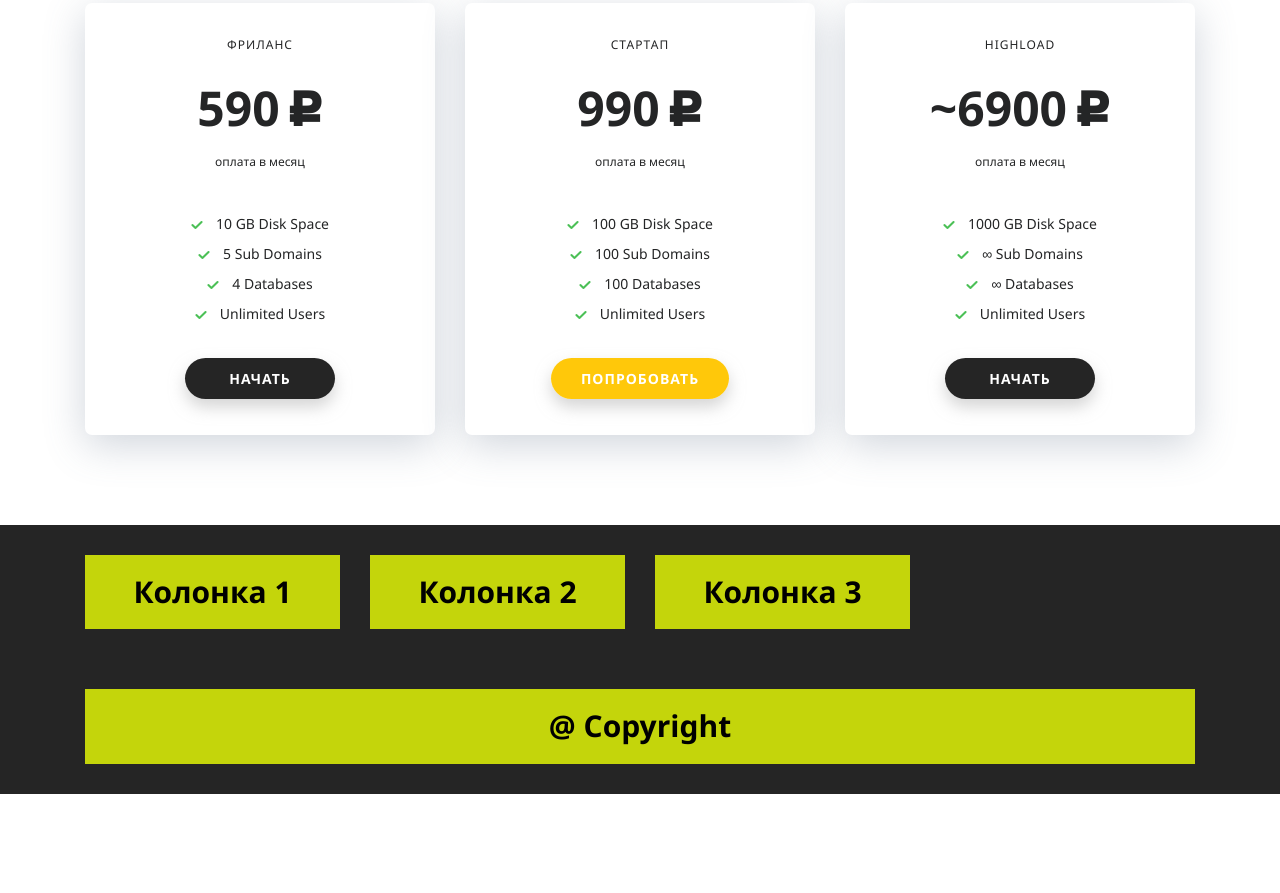
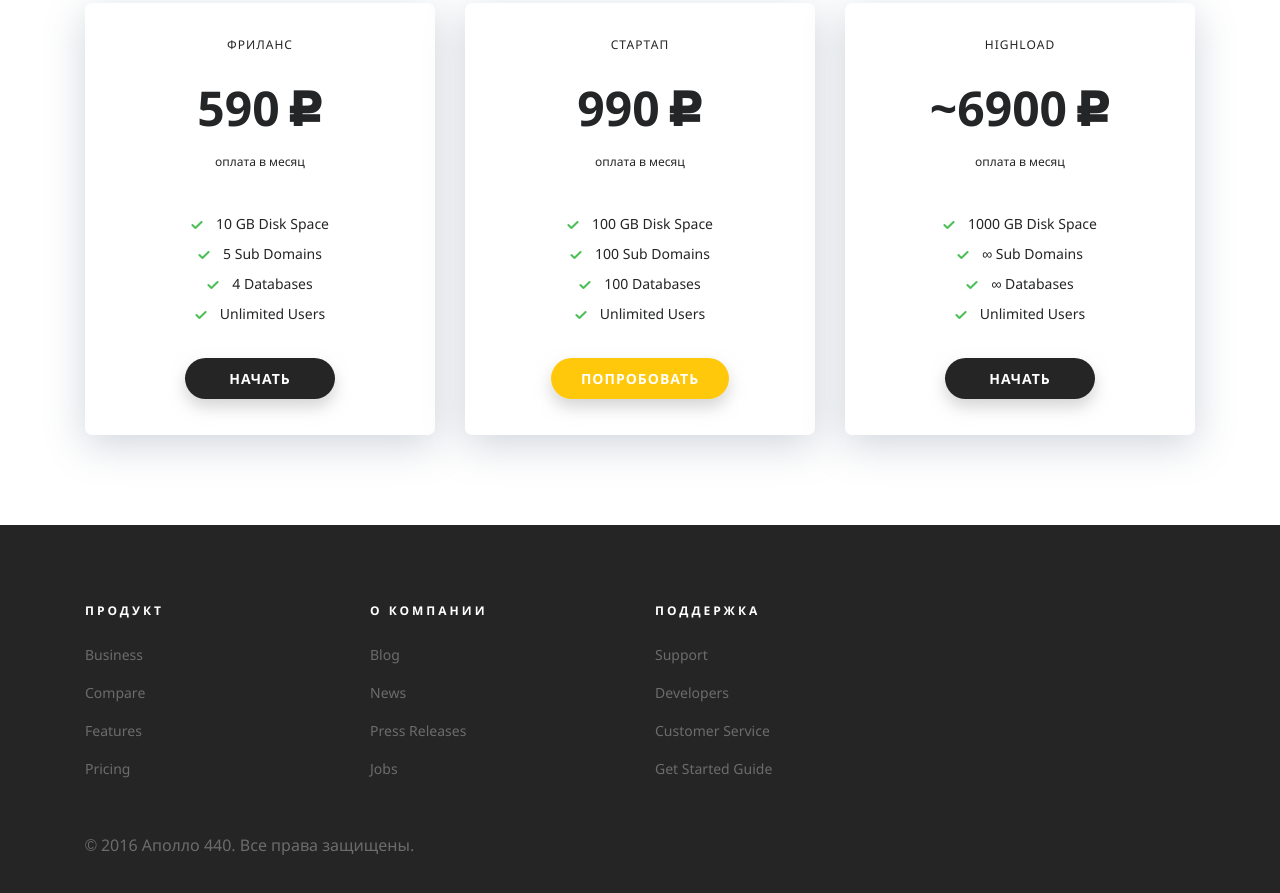
Before and after one commit to shuckiy73/Apollo, a website: page docs/index.html in a window 1280 px wide. Shown: the part 2241-3134 px from the top of the page. Before the commit the page ends 3035 px from the top, so only its background shows below. Drawn offline with Linux system fonts and the light colour scheme.

Commit message:
added footer

```diff
--- a/docs/index.html
+++ b/docs/index.html
@@ -328,20 +328,42 @@
 		<div class="container">
 
 			<div class="row justify-content-start">
+
 				<div class="col-md-4 col-xl-3">
-					<div class="footer-column block-helper">Колонка 1</div>
+					<div class="footer-list__title">продукт</div>
+					<ul class="footer-list">
+						<li><a href="#">Business</a></li>
+						<li><a href="#">Compare</a></li>
+						<li><a href="#">Features</a></li>
+						<li><a href="#">Pricing</a></li>
+					</ul>
 				</div>
+
 				<div class="col-md-4 col-xl-3">
-					<div class="footer-column block-helper">Колонка 2</div>
+					<div class="footer-list__title">о компании</div>
+					<ul class="footer-list">
+						<li><a href="#">Blog</a></li>
+						<li><a href="#">News</a></li>
+						<li><a href="#">Press Releases</a></li>
+						<li><a href="#">Jobs</a></li>
+					</ul>
 				</div>
+
 				<div class="col-md-4 col-xl-3">
-					<div class="footer-column block-helper">Колонка 3</div>
+					<div class="footer-list__title">поддержка</div>
+					<ul class="footer-list">
+						<li><a href="#">Support</a></li>
+						<li><a href="#">Developers</a></li>
+						<li><a href="#">Customer Service</a></li>
+						<li><a href="#">Get Started Guide</a></li>
+					</ul>
 				</div>
+
 			</div>
 
 			<div class="row">
 				<div class="col">
-					<div class="copyright block-helper">@ Copyright</div>
+					<p>© 2016 Аполло 440. Все права защищены.</p>
 				</div>
 			</div>
 
--- a/docs/less/blocks/_footer.less
+++ b/docs/less/blocks/_footer.less
@@ -1,3 +1,56 @@
 .footer {
-  background-color: #252525;
+	background-color: #252525;
+	padding-top: 40px;
+	padding-bottom: 40px;
+	color:#6c6c6c;
+
+	p {
+		line-height: 1;
+		padding:0;
+		margin: 0;
+	}
+
+	@media (min-width: 1200px) {
+		padding-top: 80px;
+		padding-bottom: 80px;
+	}
+
 }
+
+.footer-list__title {
+	font-size: 12px;
+	font-weight: bold;
+	line-height: 1;
+	letter-spacing: 3px;
+	color:#fff;
+	margin-bottom: 30px;
+	text-transform: uppercase;
+}
+
+.footer-list {
+	margin:0;
+	padding:0;
+	list-style: none;
+	margin-bottom: 45px;
+
+	@media (min-width: 768px) {
+		margin-bottom: 60px;
+	}
+
+	li {
+		margin:0;
+		padding:0;
+		font-size:14px;
+		margin-bottom: 22px;
+
+		a {
+			color:#6c6c6c;
+			text-decoration: none;
+
+			&:hover {
+				text-decoration: none;
+				color: @orange;
+			};
+		}
+	}
+}
```
Also changed, not shown: docs/css/main.css.
